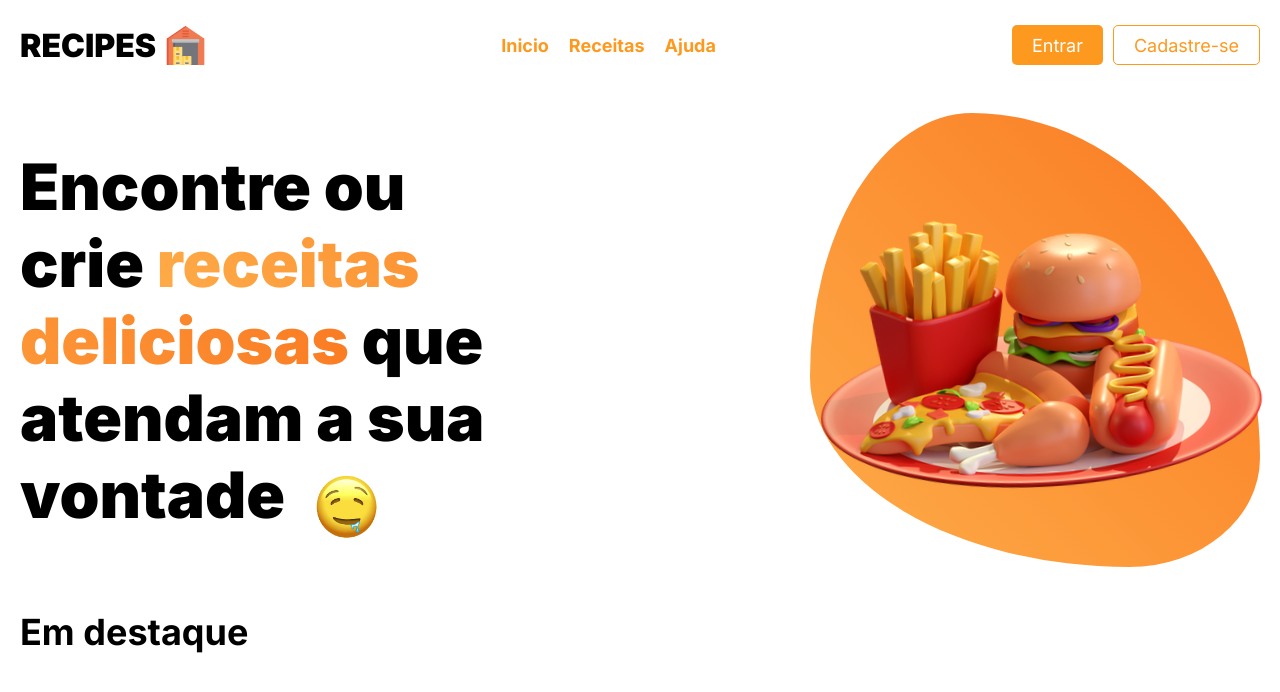
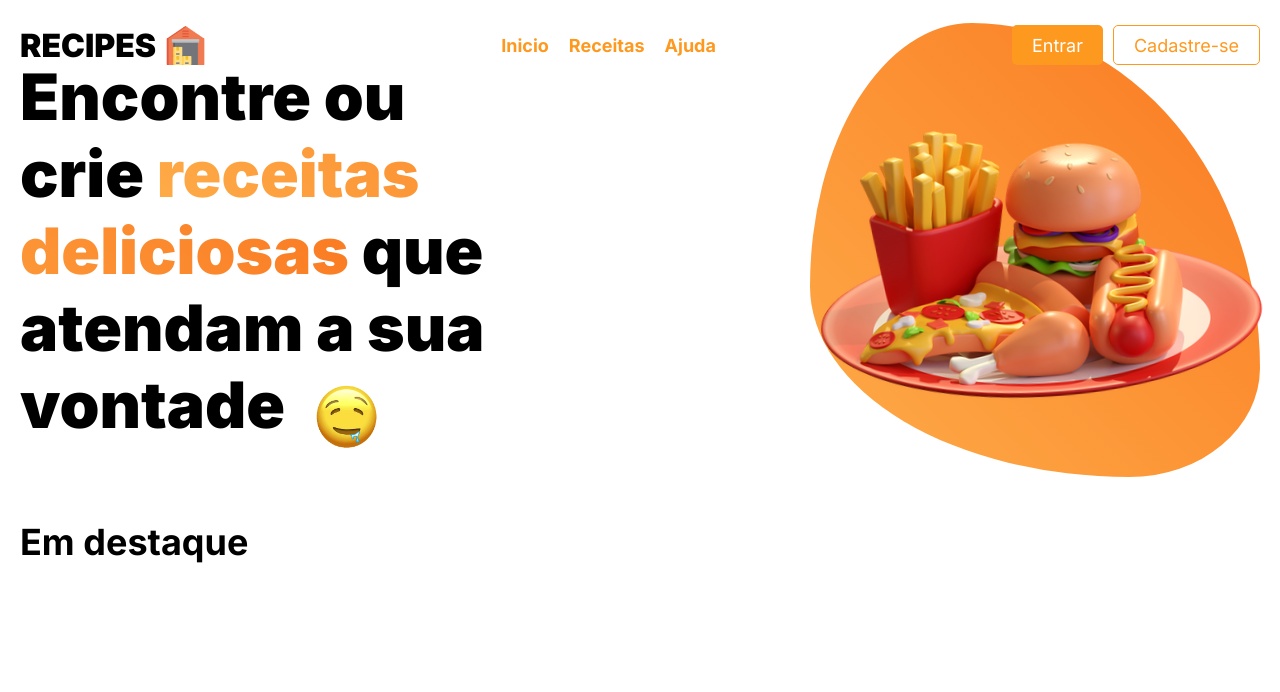
Before and after one commit to matheus-germano/recipes-warehouse-frontend, a React (Vite) app: page / in a window 1280 px wide. Shown: the top 692 px of the page. Built offline with nearby package versions, Linux system fonts and the light colour scheme.

Commit message:
Added scroll effect in Navbar

```diff
--- a/src/components/Navbar/index.tsx
+++ b/src/components/Navbar/index.tsx
@@ -1,4 +1,5 @@
-import { Link } from 'react-router-dom';
+import { useState } from 'react';
+import { Link, useNavigate } from 'react-router-dom';
 
 import { Button } from '../Button';
 
@@ -7,10 +8,20 @@ import { Nav, NavbarWrapper, Logo, NavbarMenu, MenuItem, Buttons } from './style
 import warehouse from '../../assets/images/warehouse.png';
 
 export function Navbar() {
+  const navigate = useNavigate();
+
+  const [isPageScrolled, setIsPageScrolled] = useState(false);
+
+  function checkIsPageScrolled() {
+    window.scrollY >= 90 ? setIsPageScrolled(true) : setIsPageScrolled(false);
+  }
+
+  window.addEventListener('scroll', checkIsPageScrolled);
+
   return (
-    <Nav>
+    <Nav isPageScrolled={isPageScrolled}>
       <NavbarWrapper>
-        <Logo>
+        <Logo onClick={() => navigate('/')}>
           <h1>RECIPES</h1>
           <img src={warehouse} alt="Recipes Warehouse" />
         </Logo>
@@ -28,8 +39,8 @@ export function Navbar() {
         </NavbarMenu>
 
         <Buttons>
-          <Button>Entrar</Button>
-          <Button outlined={true}>Cadastre-se</Button>
+          <Button onClick={() => navigate('/sign-in')}>Entrar</Button>
+          <Button outlined={true} onClick={() => navigate('/sign-up')}>Cadastre-se</Button>
         </Buttons>
       </NavbarWrapper>
     </Nav>
--- a/src/components/Navbar/styles.ts
+++ b/src/components/Navbar/styles.ts
@@ -1,12 +1,27 @@
 import styled from 'styled-components';
 
-export const Nav = styled.nav`
+interface NavProps {
+  isPageScrolled: boolean;
+}
+
+export const Nav = styled.nav<NavProps>`
   width: 100%;
   height: 90px;
 
   display: flex;
   align-items: center;
   justify-content: center;
+
+  position: fixed;
+  top: 0;
+  left: 0;
+  z-index: 1;
+  transition: .3s;
+  overflow: hidden;
+
+  outline: ${props => props.isPageScrolled ? '1px solid var(--grey)' : '1px solid transparent'};
+  backdrop-filter: ${props => props.isPageScrolled ? 'blur(4px)' : 'none'};
+  background: ${props => props.isPageScrolled ? 'rgba(0, 0, 0, 0.05)' : 'none'};
 `;
 
 export const NavbarWrapper = styled.div`
@@ -26,6 +41,8 @@ export const Logo = styled.div`
   align-items: center;
   justify-content: center;
   gap: 10px;
+
+  cursor: pointer;
 
   img {
     height: 39px;
```
